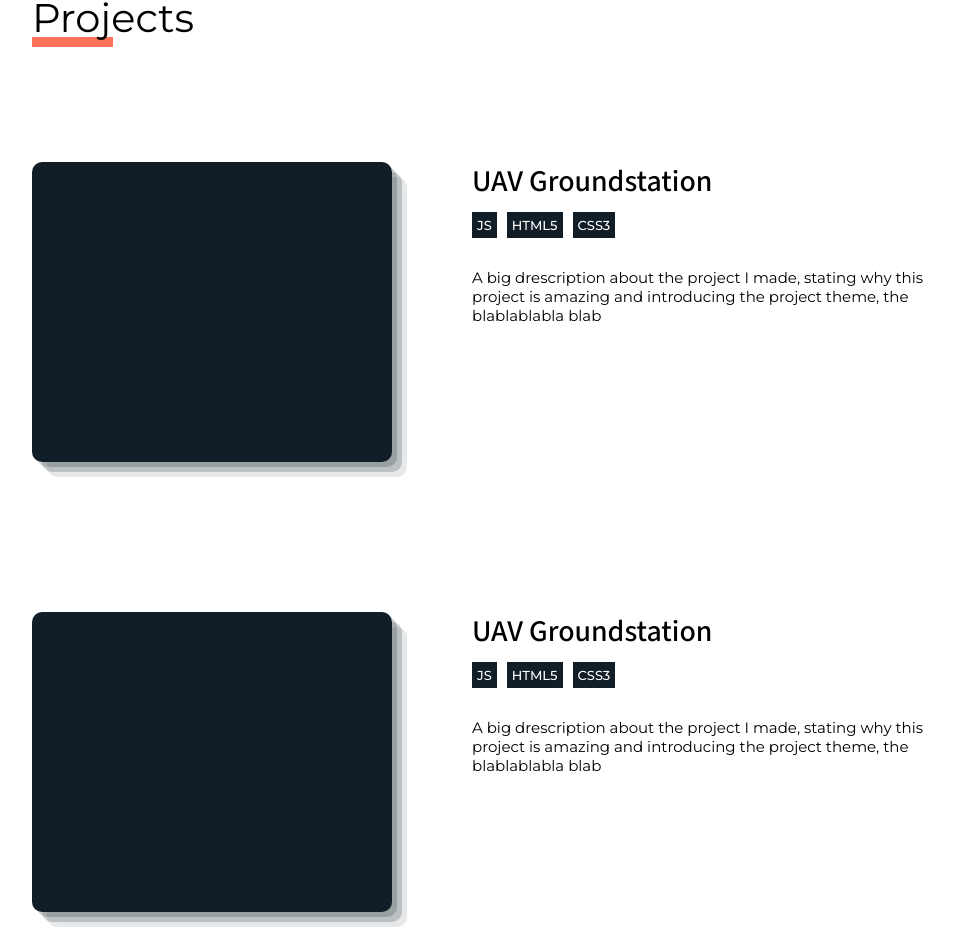
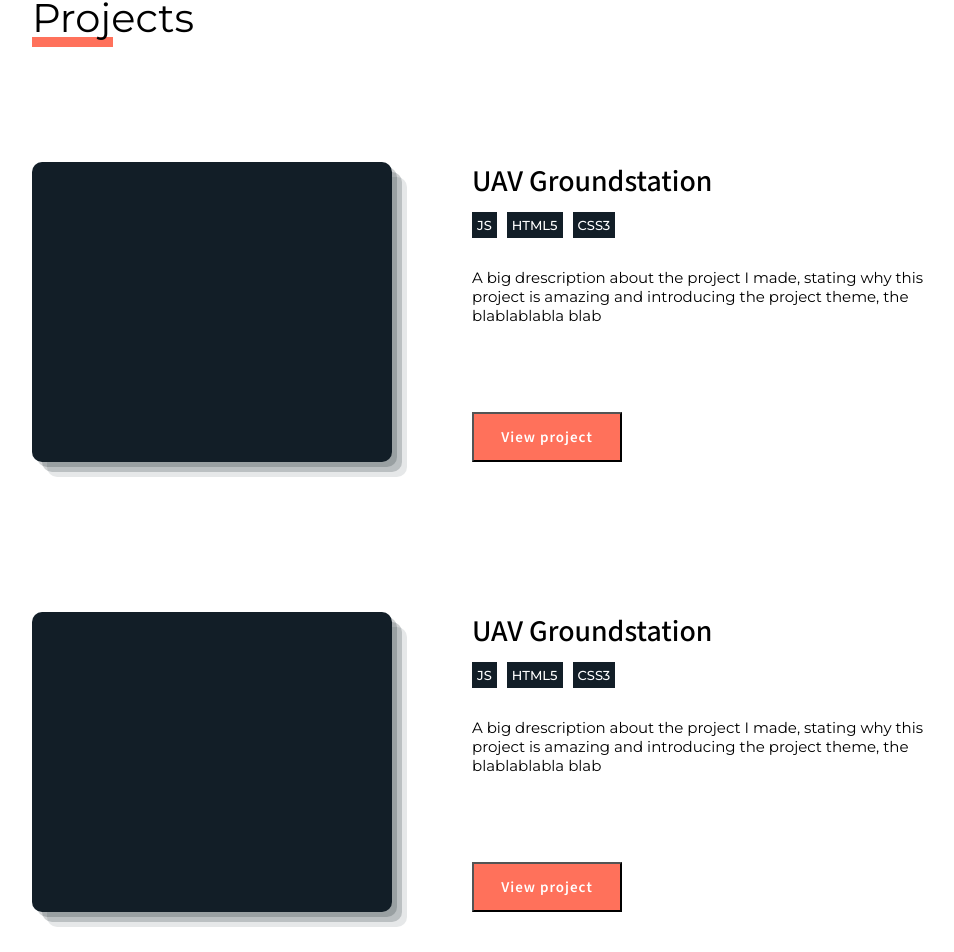
Before and after one commit to BrenoFischer/portfolio, a React (Create React App) app: page / in a window 1280 px wide. Shown: the part 937-1889 px from the top of the page, without its empty margins (160-1114 px from the left). Built offline with nearby package versions, Linux system fonts and the light colour scheme.

Commit message:
insert button on project component

```diff
--- a/src/components/projects/projects.component.jsx
+++ b/src/components/projects/projects.component.jsx
@@ -1,3 +1,5 @@
+import Button from '../button/button.component';
+
 import './projects.styles.scss';
 
 const Project = () => {
@@ -13,10 +15,13 @@ const Project = () => {
                     <div className='project__stack'>HTML5</div>
                     <div className='project__stack'>CSS3</div>
                 </div>
-                <div className='project__description'>
+                <div className='project__description-text'>
                     <p>A big drescription about the project I made, stating why this project is amazing
                         and introducing the project theme, the blablablabla blab
                     </p>
+                </div>
+                <div className='project__btn-box'>
+                    <Button buttonText={"View project"} />
                 </div>
             </div>
         </div>
--- a/src/components/projects/projects.styles.scss
+++ b/src/components/projects/projects.styles.scss
@@ -41,6 +41,10 @@
         // box-shadow: rgba(0, 0, 0, 0.15) 1.95px 1.95px 2.6px;
     }
 
+    &__description {
+        position: relative;
+    }
+
     &__title {
         font-family: "Mada", sans-serif;
         font-weight: 500;
@@ -60,8 +64,14 @@
         color: white;
     }
 
-    &__description {
+
+    &__description-text {
         font-size: 1.5rem;
         font-weight: 400;
     }
+
+    &__btn-box {
+        position: absolute;
+        bottom: 0;
+    }
 }
--- a/src/sass/__variables.scss
+++ b/src/sass/__variables.scss
@@ -7,3 +7,7 @@ $primary-color: rgb(255, 113, 91); //(orange)
 $secondary-color: rgb(18, 30, 39); //(dark gray)
 
 $nav-height: 10rem;
+
+$font-family-kanit: "Kanit";
+$font-family-montserrat: "Montserrat";
+$font-family-mada: "Mada";
```
